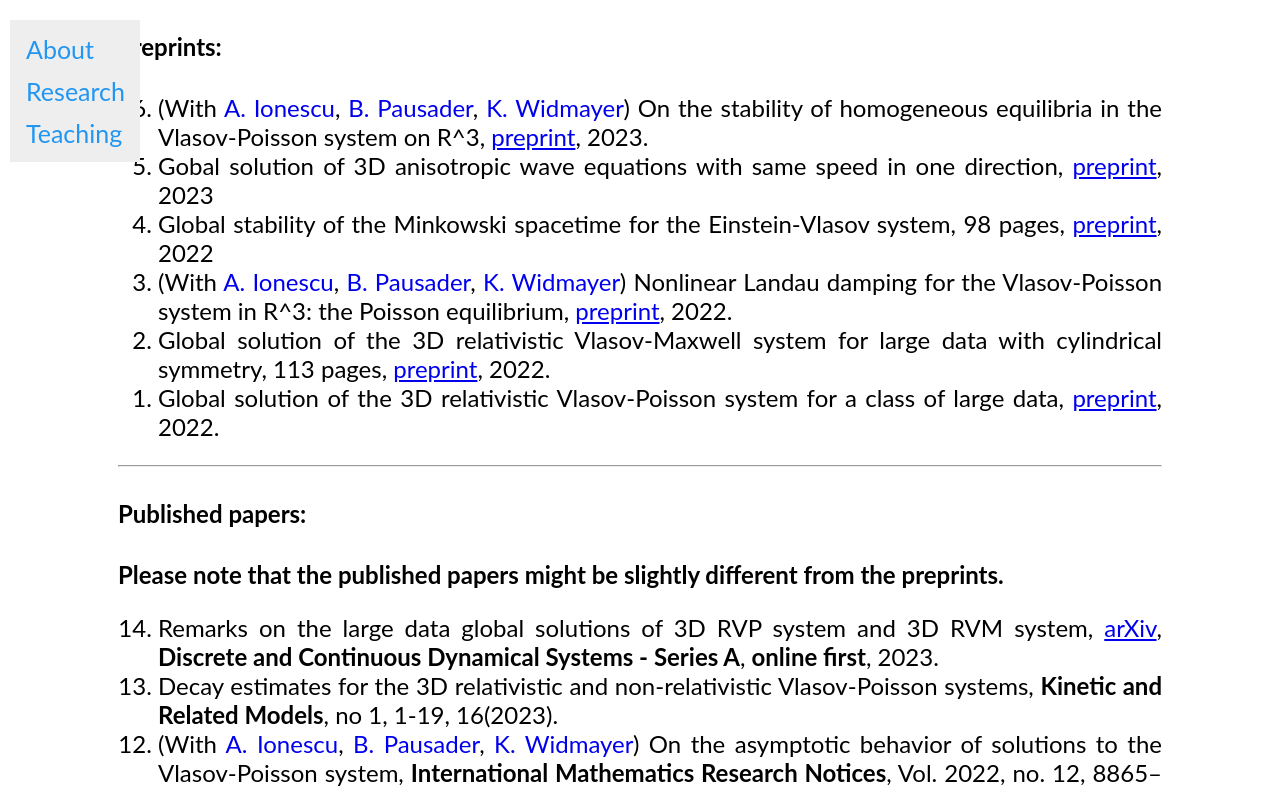
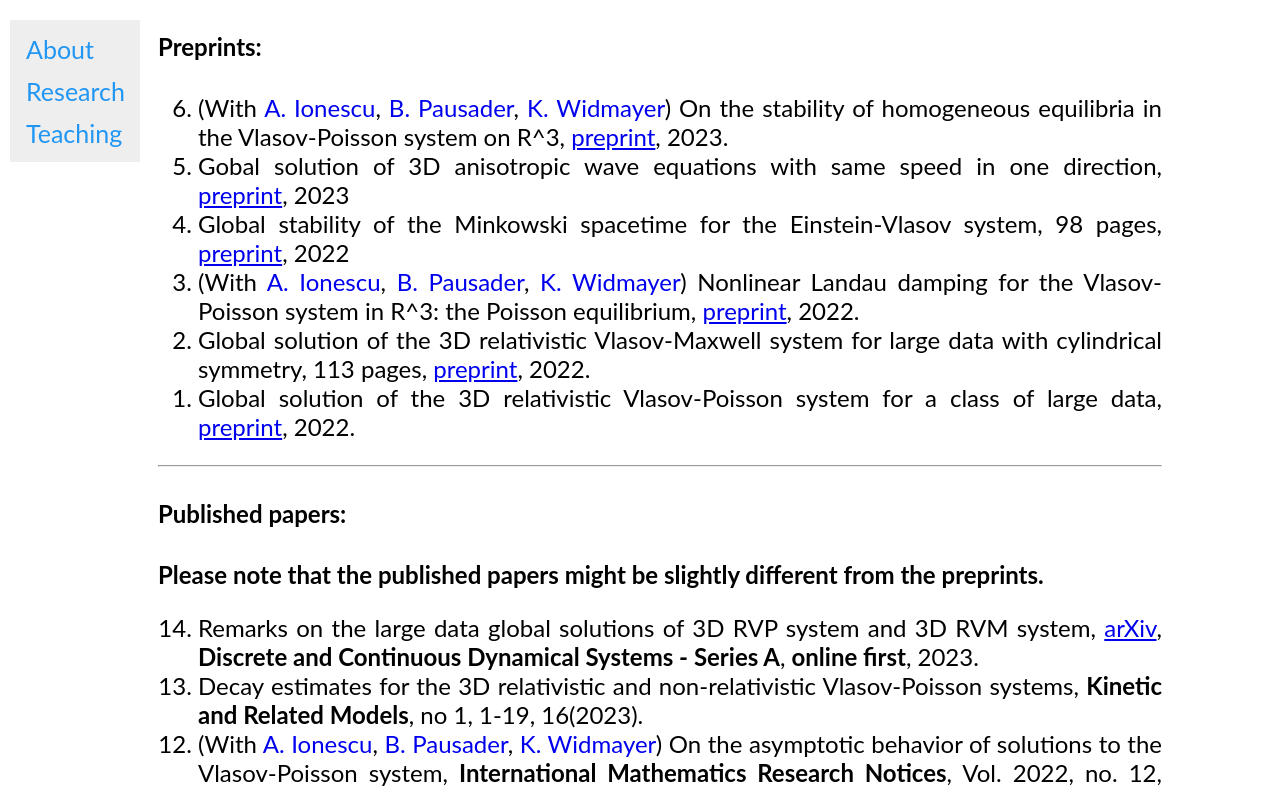
Before and after one commit to xuechengmath/xuechengmath.github.io, a plain HTML site: page research.html in a window 1280 px wide. Shown: the top 792 px of the page. Drawn offline with Linux system fonts and the light colour scheme.

Commit message:
Update research.html

```diff
--- a/research.html
+++ b/research.html
@@ -6,7 +6,7 @@ body {
   font-family: "Lato", sans-serif;
 }
 .main {
-     margin-left: 100px;
+     margin-left: 140px;
   margin-right: 100px; /* Same width as the sidebar + left position in px */
   font-size: 24px; /* Increased text to enable scrolling */
   padding: 0px 10px;
```
